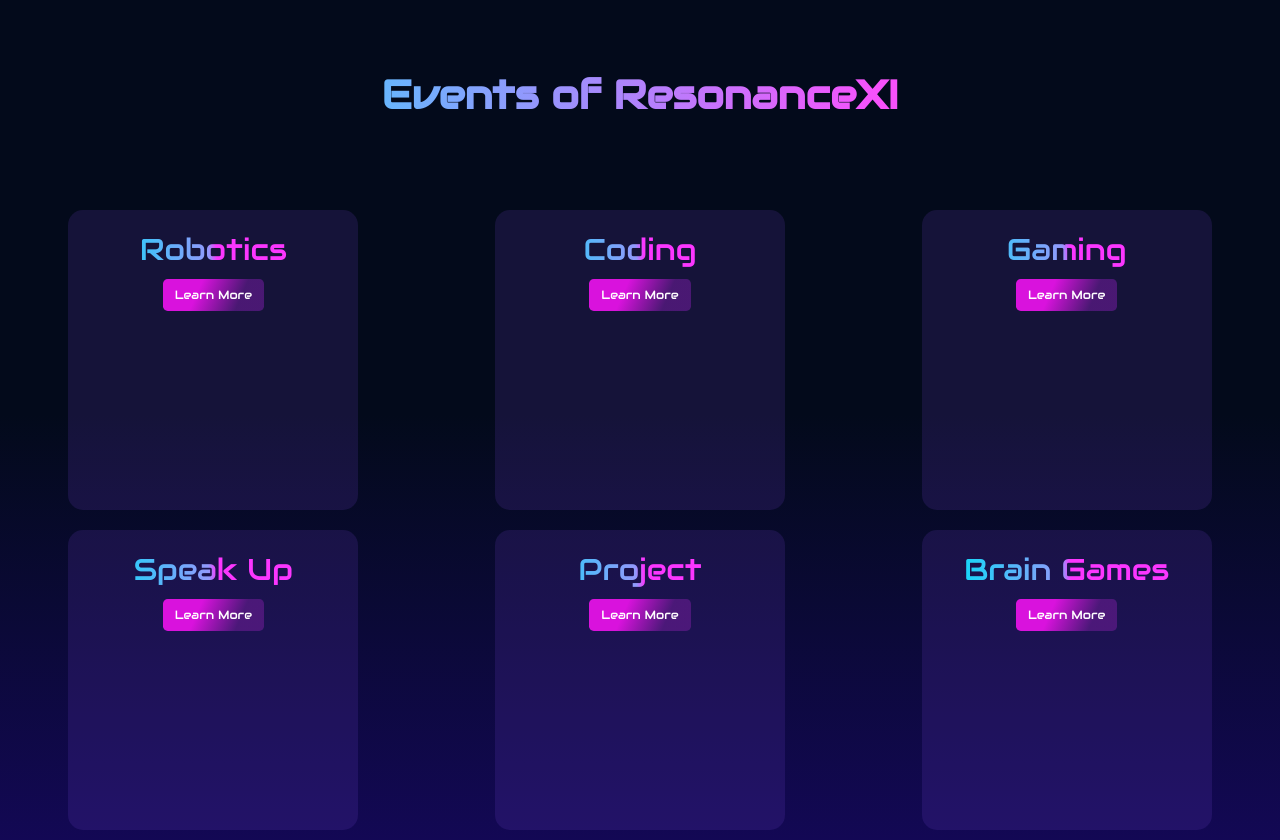
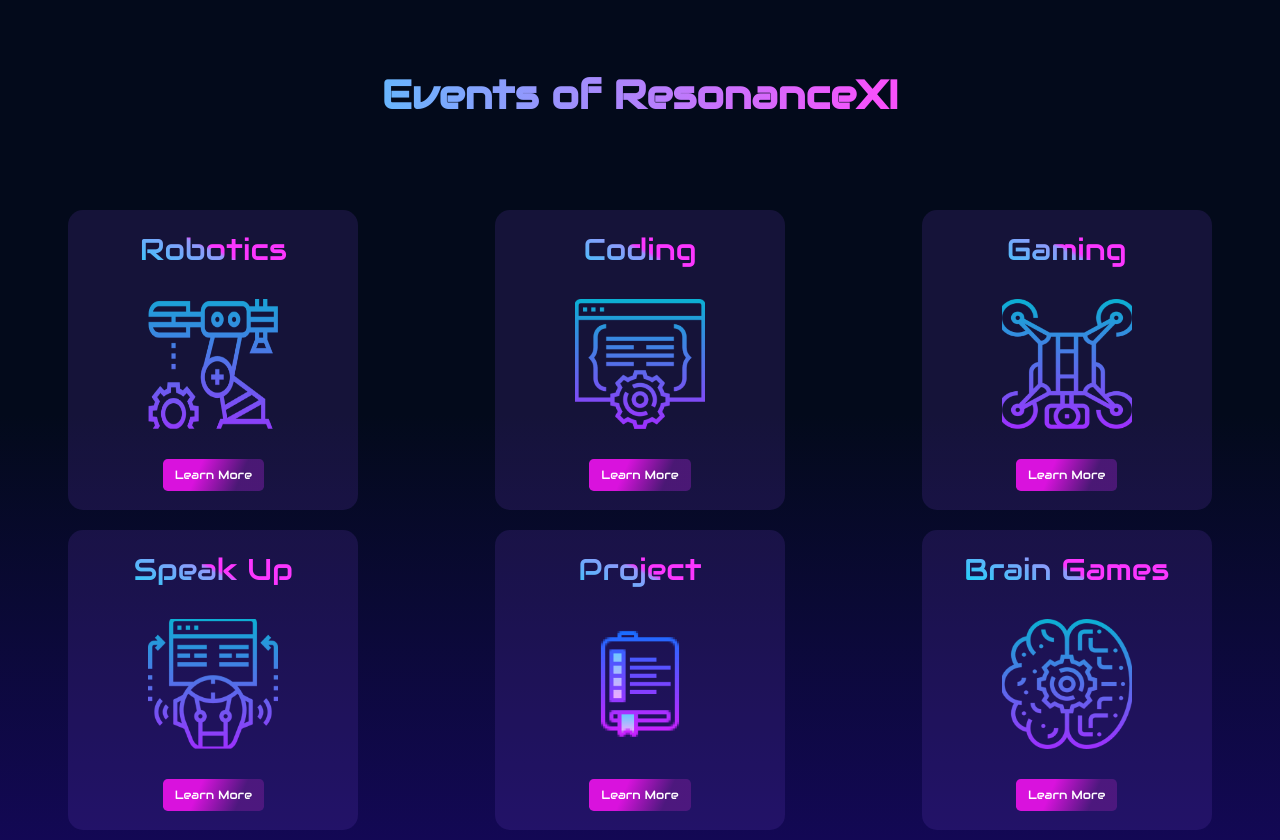
Before and after one commit to detronetdip/resonence, a PHP site: page / in a window 1280 px wide. Shown: the part 1708-2548 px from the top of the page. Run offline with PHP 8.4, Linux system fonts and the light colour scheme.

Commit message:
images added

```diff
--- a/assets/css/_main.scss
+++ b/assets/css/_main.scss
@@ -163,7 +163,15 @@
         }
         .btndiv{
           @include centerByFlex();
-          margin-top: 1rem;
+          margin-top: 3rem;
+        }
+        .imgdiv{
+          @include centerByFlex();
+          margin-top: 3rem;
+          img{
+            height: 13rem;
+            width: 13rem;
+          }
         }
       }
     }
--- a/assets/css/_mixins.scss
+++ b/assets/css/_mixins.scss
@@ -46,7 +46,7 @@
 }
 @mixin cardTitle {
   background: linear-gradient(
-    265.95deg,
+    205.95deg,
     #fb36ff 48.57%,
     #9299fc 51.75%,
     rgba(0, 235, 255, 0.96) 98.36%,
--- a/assets/css/style.css
+++ b/assets/css/style.css
@@ -326,7 +326,7 @@ i {
 
 .maincontainer .events .cardcontainer .scardcontainer h4 {
   padding-top: 0;
-  background: linear-gradient(265.95deg, #fb36ff 48.57%, #9299fc 51.75%, rgba(0, 235, 255, 0.96) 98.36%, #00ffff 98.37%, rgba(0, 96, 239, 0.84) 98.38%, rgba(255, 255, 255, 0) 98.38%);
+  background: linear-gradient(205.95deg, #fb36ff 48.57%, #9299fc 51.75%, rgba(0, 235, 255, 0.96) 98.36%, #00ffff 98.37%, rgba(0, 96, 239, 0.84) 98.38%, rgba(255, 255, 255, 0) 98.38%);
   -webkit-background-clip: text;
   -webkit-text-fill-color: transparent;
   background-clip: text;
@@ -345,6 +345,24 @@ i {
   -webkit-box-pack: center;
       -ms-flex-pack: center;
           justify-content: center;
-  margin-top: 1rem;
+  margin-top: 3rem;
+}
+
+.maincontainer .events .cardcontainer .scardcontainer .imgdiv {
+  display: -webkit-box;
+  display: -ms-flexbox;
+  display: flex;
+  -webkit-box-align: center;
+      -ms-flex-align: center;
+          align-items: center;
+  -webkit-box-pack: center;
+      -ms-flex-pack: center;
+          justify-content: center;
+  margin-top: 3rem;
+}
+
+.maincontainer .events .cardcontainer .scardcontainer .imgdiv img {
+  height: 13rem;
+  width: 13rem;
 }
 /*# sourceMappingURL=style.css.map */
--- a/index.html
+++ b/index.html
@@ -78,79 +78,65 @@
           </p>
         </div>
         <div class="lgo">
-          <img src="./assets/images/igb.png" alt="">
+          <img src="./assets/images/igb.png" alt="" />
         </div>
       </section>
       <section class="events">
         <div class="div">
-        <h4>
-          Events of ResonanceXI
-        </h4>
+          <h4>Events of ResonanceXI</h4>
           <div class="cardcontainer">
             <div class="scardcontainer">
               <h4>Robotics</h4>
               <div class="imgdiv">
-
+                <img src="./assets/images/robotics.png" alt="robotics" />
               </div>
               <div class="btndiv">
-              <button>
-              Learn More
-            </button>
+                <button>Learn More</button>
               </div>
             </div>
             <div class="scardcontainer">
               <h4>Coding</h4>
               <div class="imgdiv">
-
+                <img src="./assets/images/coding.png" alt="coding" />
               </div>
               <div class="btndiv">
-              <button>
-              Learn More
-            </button>
+                <button>Learn More</button>
               </div>
             </div>
             <div class="scardcontainer">
               <h4>Gaming</h4>
               <div class="imgdiv">
-
+                <img src="./assets/images/gaming.png" alt="gaming" />
               </div>
               <div class="btndiv">
-              <button>
-              Learn More
-            </button>
+                <button>Learn More</button>
               </div>
             </div>
             <div class="scardcontainer">
               <h4>Speak Up</h4>
               <div class="imgdiv">
-
+                <img src="./assets/images/speakup.png" alt="speakup" />
               </div>
               <div class="btndiv">
-              <button>
-              Learn More
-            </button>
+                <button>Learn More</button>
               </div>
             </div>
             <div class="scardcontainer">
               <h4>Project</h4>
               <div class="imgdiv">
-
+                <img src="./assets/images/project.png" alt="project" />
               </div>
               <div class="btndiv">
-            <button>
-            Learn More
-          </button>
+                <button>Learn More</button>
               </div>
             </div>
             <div class="scardcontainer">
               <h4>Brain Games</h4>
               <div class="imgdiv">
-
+                <img src="./assets/images/braingames.png" alt="braingames" />
               </div>
               <div class="btndiv">
-            <button>
-            Learn More
-          </button>
+                <button>Learn More</button>
               </div>
             </div>
           </div>
```
Also changed, not shown: 1 other file. Lines whose indentation alone changed are shown as unchanged.
